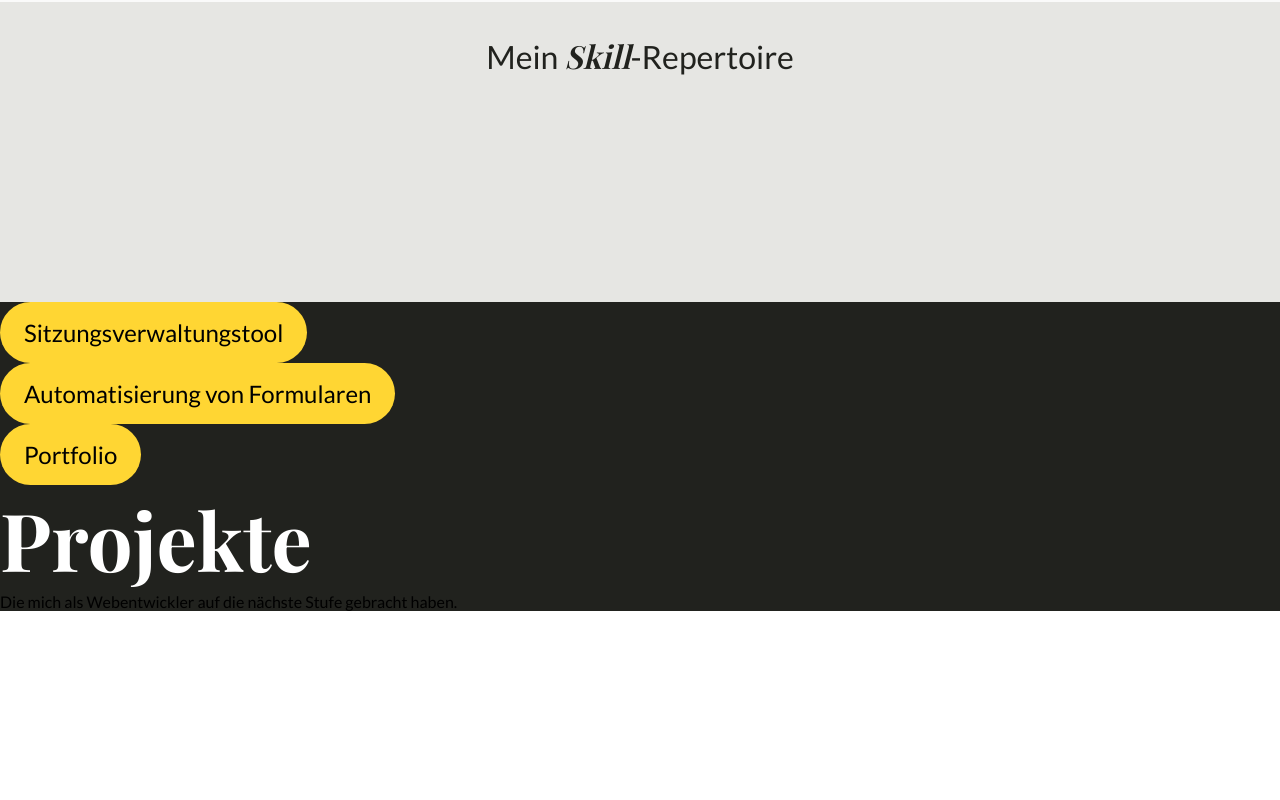
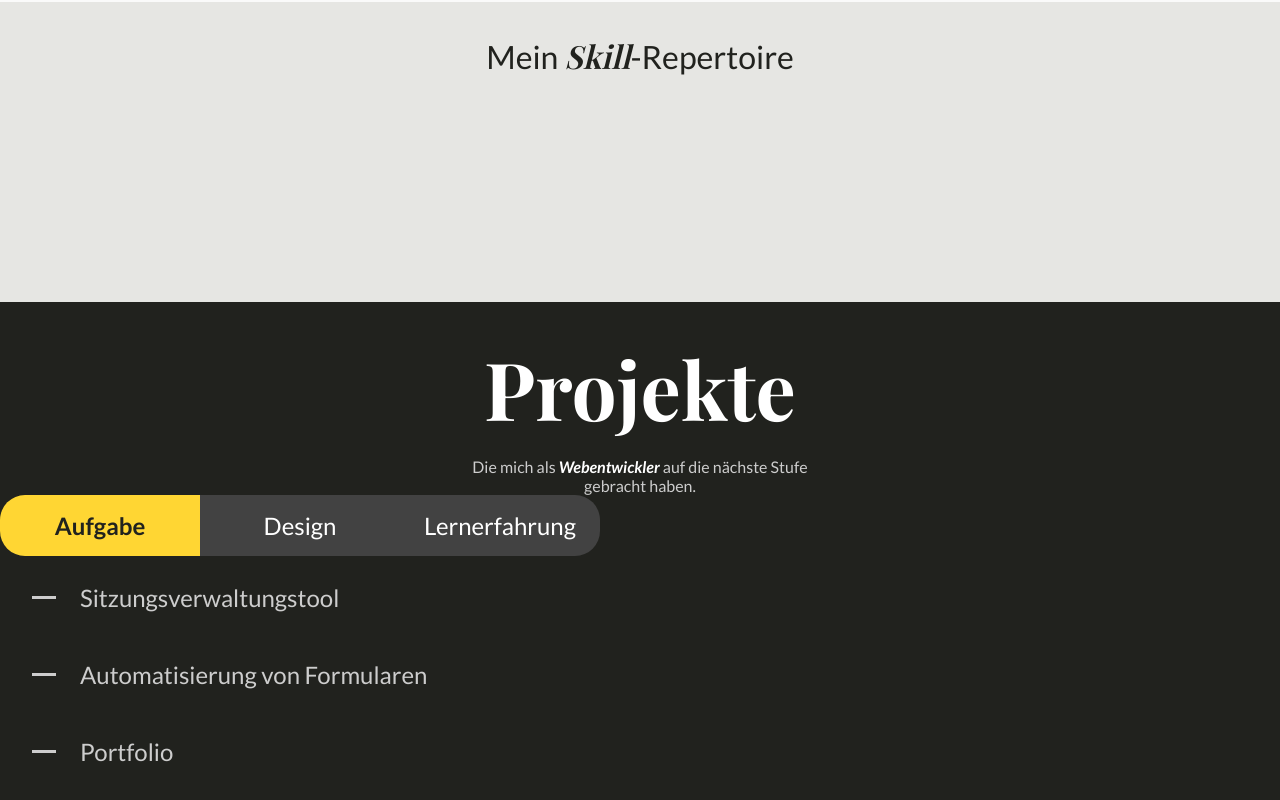
Before and after one commit to KrystianSzofer/KrystianSzofer.github.io, an Angular app: page /home in a window 1280 px wide. Shown: the part 1518-2318 px from the top of the page. Built offline with nearby package versions, Linux system fonts and the light colour scheme; a web font is replaced by a local one.

Commit message:
Projects page updated. Working on tab system.

```diff
--- a/src/app/projects/projects.html
+++ b/src/app/projects/projects.html
@@ -1,17 +1,27 @@
 <div class="projects-content">
     <div class="sidebar">
-        <button>Sitzungsverwaltungstool</button>
-        <button>Automatisierung von Formularen</button>
-        <button>Portfolio</button>
+        <span class="sidebar-element">
+            <div class="line"></div>
+            <button>Sitzungsverwaltungstool</button>
+        </span>
+        <span class="sidebar-element">
+            <div class="line"></div>
+            <button>Automatisierung von Formularen</button>
+        </span>
+        <span class="sidebar-element">
+            <div class="line"></div>
+            <button>Portfolio</button>
+        </span>
     </div>
     <article>
         <header>
             <h1>Projekte</h1>
-            <p>
+            <p class="header-text">
                 <span>Die mich als </span>
                 <span class="highlighted-text">Webentwickler</span>
                 <span> auf die nächste Stufe gebracht haben.</span>
             </p>
         </header>
+        <app-tabs></app-tabs>
     </article>
 </div>
--- a/src/app/projects/projects.scss
+++ b/src/app/projects/projects.scss
@@ -1,8 +1,85 @@
 :host {
     height: 100dvh;
     display: block;
+    position: relative;
 }
+
+// Projects
 
 .projects-content {
     background-color: var(--color-black-bg);
+    height: 100%;
+    display: flex;
 }
+
+article {
+    height: 100%;
+    margin: 0;
+    padding-top: 2rem;
+    width: 100%;
+}
+
+header {
+    display: flex;
+    width: 100%;
+    align-items: center;
+    flex-direction: column;
+    gap: 1rem;
+}
+
+.header-text {
+    color: var(--color-white-sec);
+    width: 400px;
+    text-align: center;
+}
+
+.highlighted-text {
+    font-weight: 600;
+    color: var(--color-white);
+    font-style: italic;
+}
+
+// Sidebar
+
+.line {
+    height: 3px;
+    width: 1.5rem;
+    background-color: var(--color-white-sec);
+    transition: transform 300ms ease;
+    transform-origin: left;
+}
+
+.sidebar {
+    position: absolute;
+    left: 2rem;
+
+    bottom: 40%;
+    display: inline-flex;
+    flex-direction: column;
+    gap: 1rem;
+}
+
+.sidebar-element {
+    display: flex;
+    flex-direction: row;
+    align-items: center;
+}
+
+.sidebar span:hover .line {
+    transform: scaleX(2);
+    background: var(--color-primary);
+}
+
+.sidebar button {
+    text-decoration: none;
+    border: none;
+    background: none;
+    color: var(--color-white-sec);
+    transition: translate 300ms;
+}
+
+.sidebar button:hover {
+    color: var(--color-primary);
+    font-weight: 600;
+    translate: 30px 0;
+}
--- a/src/app/projects/projects.ts
+++ b/src/app/projects/projects.ts
@@ -1,8 +1,9 @@
 import { Component } from '@angular/core'
+import { Tabs } from './tabs/tabs'
 
 @Component({
     selector: 'app-projects',
-    imports: [],
+    imports: [Tabs],
     templateUrl: './projects.html',
     styleUrl: './projects.scss',
 })
--- /dev/null
+++ b/src/app/projects/tabs/tabs.html
@@ -0,0 +1,20 @@
+<div class="tabs">
+    <button
+        (click)="SetTab(Tab.Task)"
+        [class.active]="currentTab() === Tab.Task"
+    >
+        Aufgabe
+    </button>
+    <button
+        (click)="SetTab(Tab.Design)"
+        [class.active]="currentTab() === Tab.Design"
+    >
+        Design
+    </button>
+    <button
+        (click)="SetTab(Tab.Insight)"
+        [class.active]="currentTab() === Tab.Insight"
+    >
+        Lernerfahrung
+    </button>
+</div>
--- /dev/null
+++ b/src/app/projects/tabs/tabs.scss
@@ -0,0 +1,30 @@
+.tabs {
+    display: flex;
+    direction: row;
+    gap: 0;
+
+    button {
+        color: var(--color-white);
+        padding: 1rem;
+        background-color: var(--color-black-sec);
+        border-radius: 0;
+        width: 200px;
+        text-align: center;
+        font-weight: 400;
+
+        &.active {
+            background-color: var(--color-primary);
+            color: var(--color-black);
+            font-weight: 600;
+        }
+    }
+
+    button:first-child {
+        border-top-left-radius: 25px;
+        border-bottom-left-radius: 25px;
+    }
+    button:last-child {
+        border-top-right-radius: 25px;
+        border-bottom-right-radius: 25px;
+    }
+}
--- /dev/null
+++ b/src/app/projects/tabs/tabs.ts
@@ -0,0 +1,22 @@
+import { Component, signal } from '@angular/core'
+
+enum Tab {
+    Task,
+    Design,
+    Insight,
+}
+
+@Component({
+    selector: 'app-tabs',
+    imports: [],
+    templateUrl: './tabs.html',
+    styleUrl: './tabs.scss',
+})
+export class Tabs {
+    readonly Tab = Tab
+    currentTab = signal<Tab>(Tab.Task)
+
+    SetTab(tab: Tab) {
+        this.currentTab.set(tab)
+    }
+}
```
Also changed, not shown: 1 other file (tests, documents, lock files or other folders).
